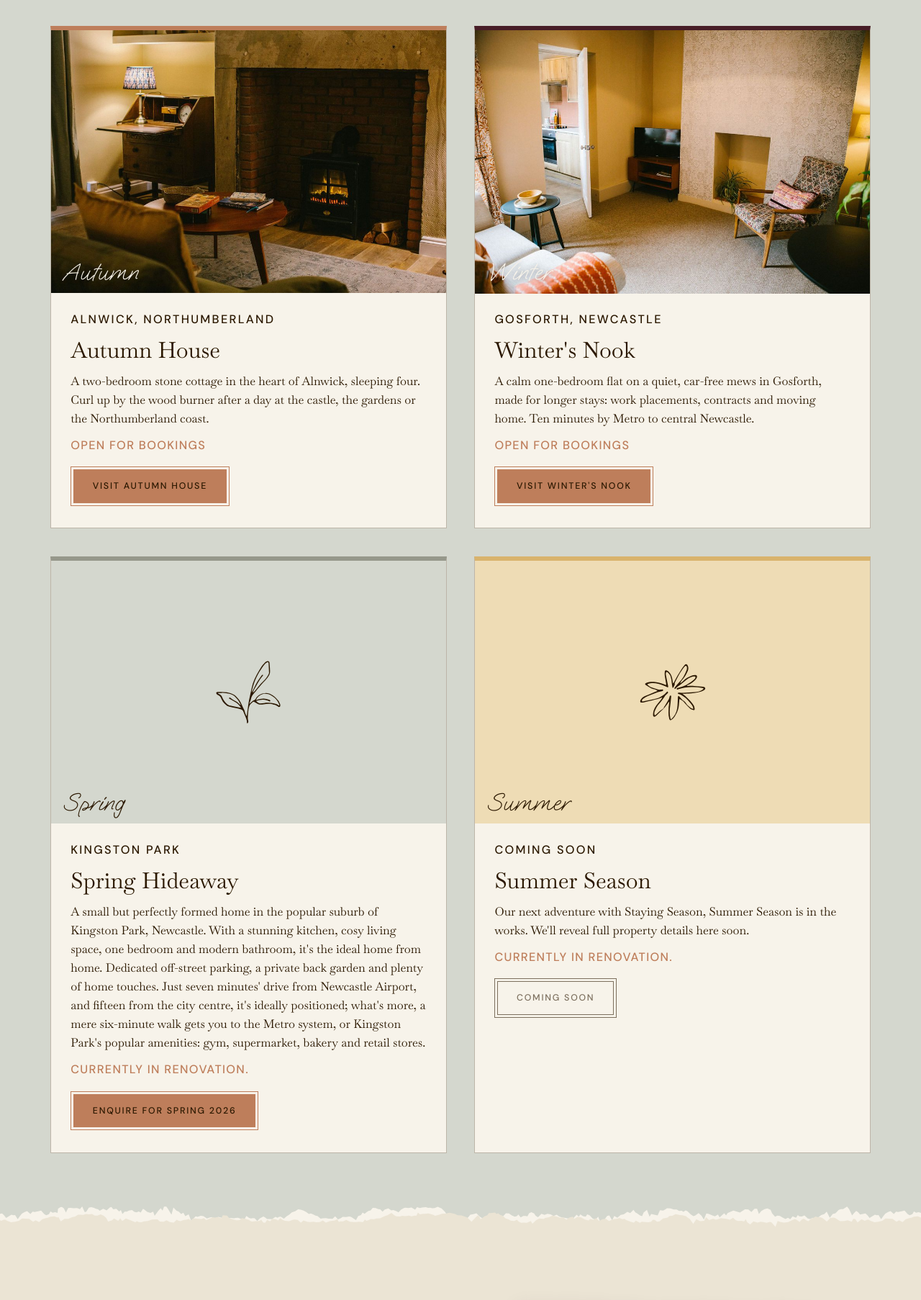
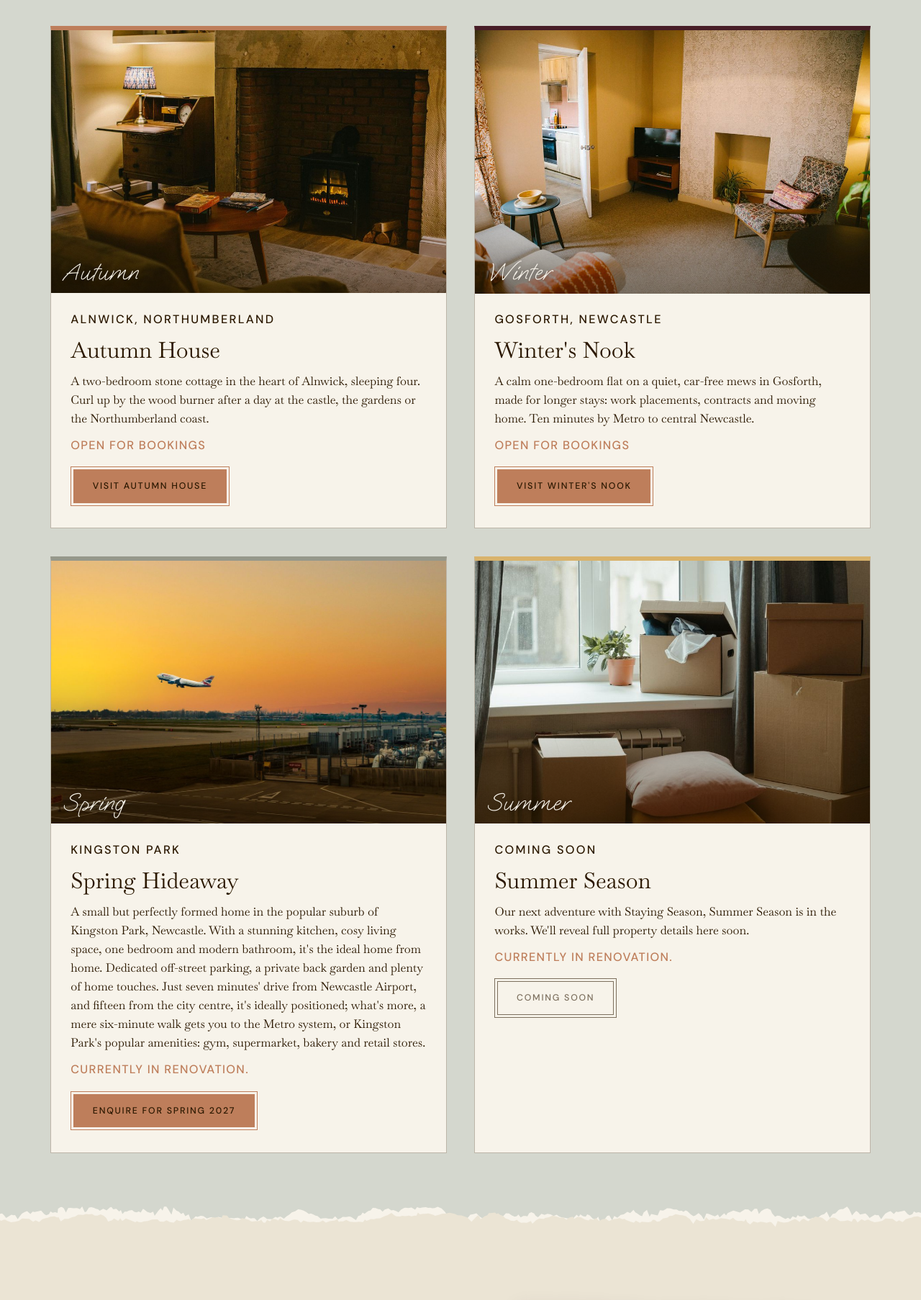
Before and after one commit to days4dreams/season, a PHP site: page / in a window 1280 px wide. Shown: the part 1011-2817 px from the top of the page at 72% size. Run offline with PHP 8.4, Linux system fonts and the light colour scheme.

Commit message:
Photos for Spring Hideaway and Summer Season; Spring 2027; readable season labels
Co-Authored-By: Claude Opus 5.5 <noreply@anthropic.com>
Claude-Session: https://claude.ai/code/session_01AqWLvQGitSTwziCXjTzp1u

```diff
--- a/css/style.css
+++ b/css/style.css
@@ -410,7 +410,8 @@ p { margin: 0; }
 .home-media img { display: block; width: 100%; aspect-ratio: 3 / 2; object-fit: cover; }
 .home-panel { aspect-ratio: 3 / 2; background: var(--panel); display: grid; place-items: center; }
 .home-panel .illustration { width: 34%; height: auto; }
-.home-season { position: absolute; left: 1.1rem; bottom: .6rem; font-size: 2.2rem; color: var(--paper); text-shadow: 0 1px 8px rgba(0, 0, 0, .45); }
+.home-media:has(img)::after { content: ""; position: absolute; inset: auto 0 0 0; height: 40%; background: linear-gradient(transparent, rgba(43, 24, 0, .55)); pointer-events: none; }
+.home-season { position: absolute; z-index: 1; left: 1.1rem; bottom: .6rem; font-size: 2.2rem; color: var(--paper); text-shadow: 0 1px 8px rgba(0, 0, 0, .45); }
 .home-panel + .home-season { color: var(--secondary); text-shadow: none; }
 .home-body { display: grid; gap: .8rem; align-content: start; padding: 1.6rem 1.7rem 1.9rem; }
 .home-body h3 { font-size: clamp(1.6rem, 2.4vw, 2rem); }
--- a/index.php
+++ b/index.php
@@ -14,6 +14,7 @@ require __DIR__ . '/includes/head.php';
  *   'season'  the small handwritten word over the photo
  *   'colour'  the colour of the card's top edge (a colour from css/style.css)
  *   'photo'   a photo in /images/photos, or '' for an illustration instead
+ *             ('photo_pos' moves the crop: '50% 62%' shows more of the lower part)
  *   'status'  a short line under the description (leave '' for none)
  *   'link'    where the button goes ('' for a button that isn't a link yet)
  */
@@ -37,15 +38,15 @@ $homes = [
     [
         'id' => 'spring', 'season' => 'Spring', 'colour' => 'var(--shade)',
         'name' => 'Spring Hideaway', 'place' => 'Kingston Park',
-        'photo' => '', 'illustration' => 'illustrations/10-seedling.svg', 'panel' => 'var(--primary-light)',
+        'photo' => '/images/photos/spring-hideaway.jpg', 'photo_alt' => 'A plane taking off at sunset', 'photo_pos' => '50% 45%',
         'text' => "A small but perfectly formed home in the popular suburb of Kingston Park, Newcastle. With a stunning kitchen, cosy living space, one bedroom and modern bathroom, it's the ideal home from home. Dedicated off-street parking, a private back garden and plenty of home touches. Just seven minutes' drive from Newcastle Airport, and fifteen from the city centre, it's ideally positioned; what's more, a mere six-minute walk gets you to the Metro system, or Kingston Park's popular amenities: gym, supermarket, bakery and retail stores.",
         'status' => 'Currently in renovation.',
-        'button' => 'Enquire for Spring 2026', 'link' => '/enquire?home=spring-hideaway',
+        'button' => 'Enquire for Spring 2027', 'link' => '/enquire?home=spring-hideaway',
     ],
     [
         'id' => 'summer', 'season' => 'Summer', 'colour' => 'var(--sand)',
         'name' => 'Summer Season', 'place' => 'Coming Soon',
-        'photo' => '', 'illustration' => 'illustrations/04-flower.svg', 'panel' => 'var(--sand-light)',
+        'photo' => '/images/photos/summer-season.jpg', 'photo_alt' => 'Moving boxes and cushions by a window', 'photo_pos' => '50% 62%',
         'text' => "Our next adventure with Staying Season, Summer Season is in the works. We'll reveal full property details here soon.",
         'status' => 'Currently in renovation.',
         'button' => 'Coming Soon', 'link' => '',
@@ -73,7 +74,7 @@ $homes = [
       <article class="home-card" id="<?= e($home['id']) ?>" style="--card-colour: <?= e($home['colour']) ?>">
         <div class="home-media"<?= $home['photo'] === '' ? ' style="--panel: ' . e($home['panel']) . '"' : '' ?>>
 <?php if ($home['photo'] !== ''): ?>
-          <?= content_image($home['photo'], $home['photo_alt'], '', '3/2') ?>
+          <?= str_replace('<img ', '<img style="object-position: ' . e($home['photo_pos'] ?? '50% 50%') . '" ', content_image($home['photo'], $home['photo_alt'])) ?>
 <?php else: ?>
           <div class="home-panel"><?= svg($home['illustration'], 'illustration') ?></div>
 <?php endif; ?>
```
Also changed, not shown: images/photos/spring-hideaway.jpg (added), images/photos/summer-season.jpg (added).
